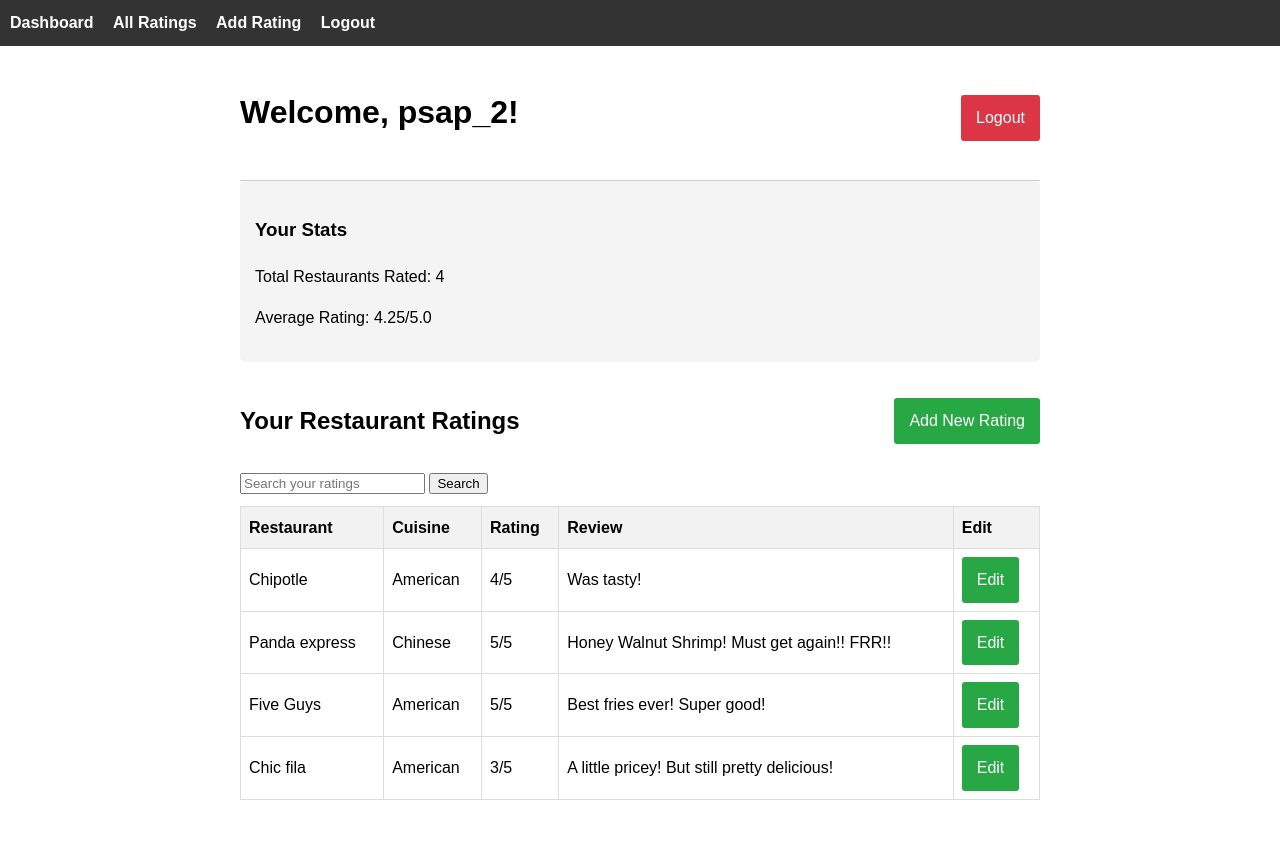
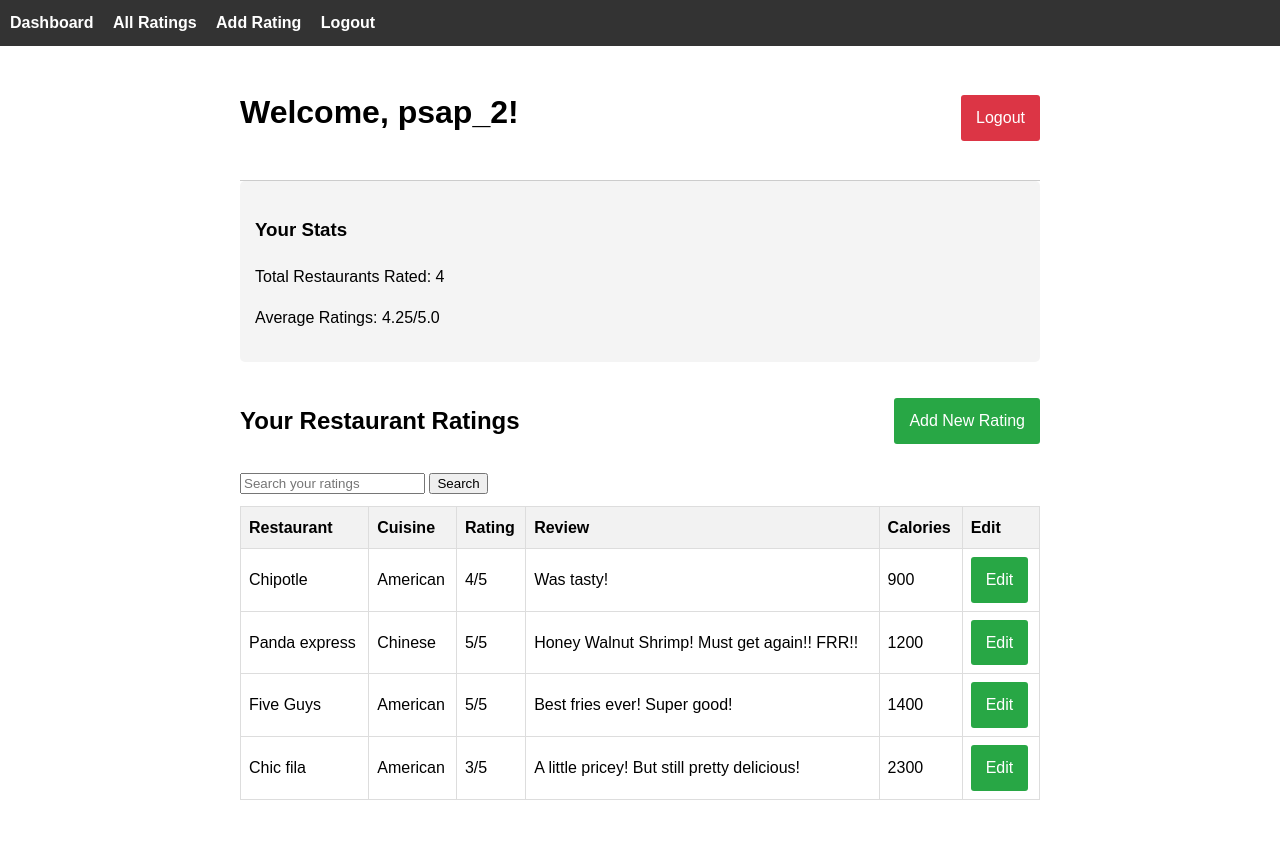
Before and after one commit to psap2/restaurant-rating-api, a Flask app: page /dashboard in a window 1280 px wide. Run offline with Flask 3, Linux system fonts and the light colour scheme; a user stored in the database is signed in.

Commit message:
Slight modification on nutritions

```diff
--- a/app.py
+++ b/app.py
@@ -21,20 +21,6 @@ db.init_app(app)
 login_manager = LoginManager()
 login_manager.init_app(app)
 login_manager.login_view = 'login'
-
-#help get location of resturant based on geo location
-def geocode(zip_code):
-    api_key = os.getenv('GOOGLE_MAPS_KEY')
-    base_url = "https://maps.googleapis.com/maps/api/geocode/json"
-    params = {'address': zip_code, 'key': api_key}
-    response = requests.get(base_url, params=params)
-    if response.status_code == 200:
-        results = response.json()['results']
-        if results:
-            location = results[0]['geometry']['location']
-            return location['lat'], location['lng']
-    return None, None
-
 
 
 @login_manager.user_loader
--- a/templates/dashboard.html
+++ b/templates/dashboard.html
@@ -11,7 +11,7 @@
 <div class="stats">
 <h3>Your Stats</h3>
 <p>Total Restaurants Rated: {{ total_ratings }}</p>
-<p>Average Rating: {{ avg_rating }}/5.0</p>
+<p>Average Ratings: {{ avg_rating }}/5.0</p>
 </div>
 
 <div>
@@ -35,6 +35,7 @@
                 <th>Cuisine</th>
                 <th>Rating</th>
                 <th>Review</th>
+                <th>Calories</th>
                 <th>Edit</th>
             </tr>
         </thead>
@@ -45,6 +46,7 @@
                 <td>{{ rating.cuisine_type }}</td>
                 <td>{{ rating.rating }}/5</td>
                 <td>{{ rating.review or 'No review' }}</td>
+                <td>{{ rating.calories }}</td>
                 <td><a href="{{ url_for('edit_rating', rating_id=rating.id) }}" class="btn btn-primary">Edit</a></td>
             </tr>
             {% endfor %}
```
Also changed, not shown: instance/database.db.
